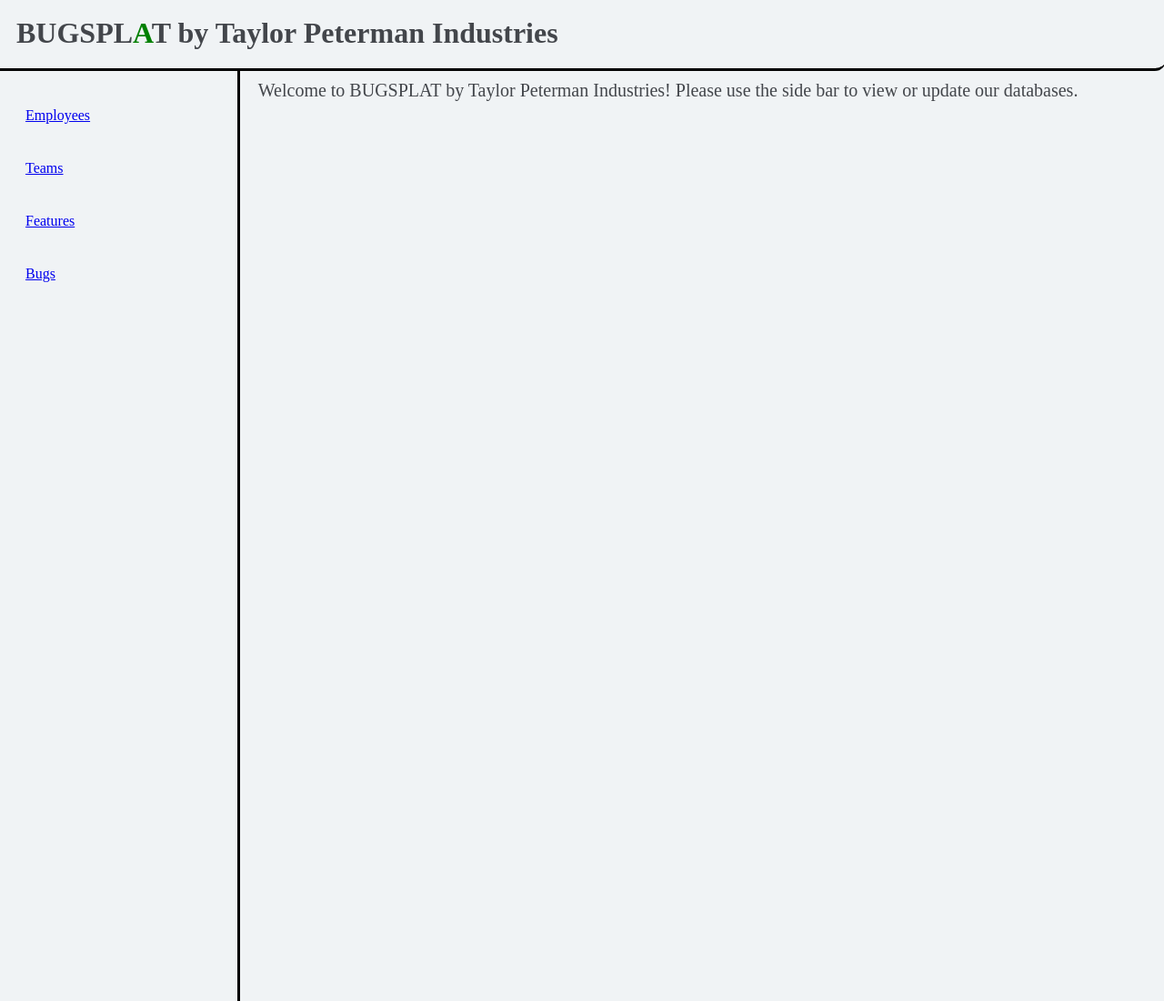
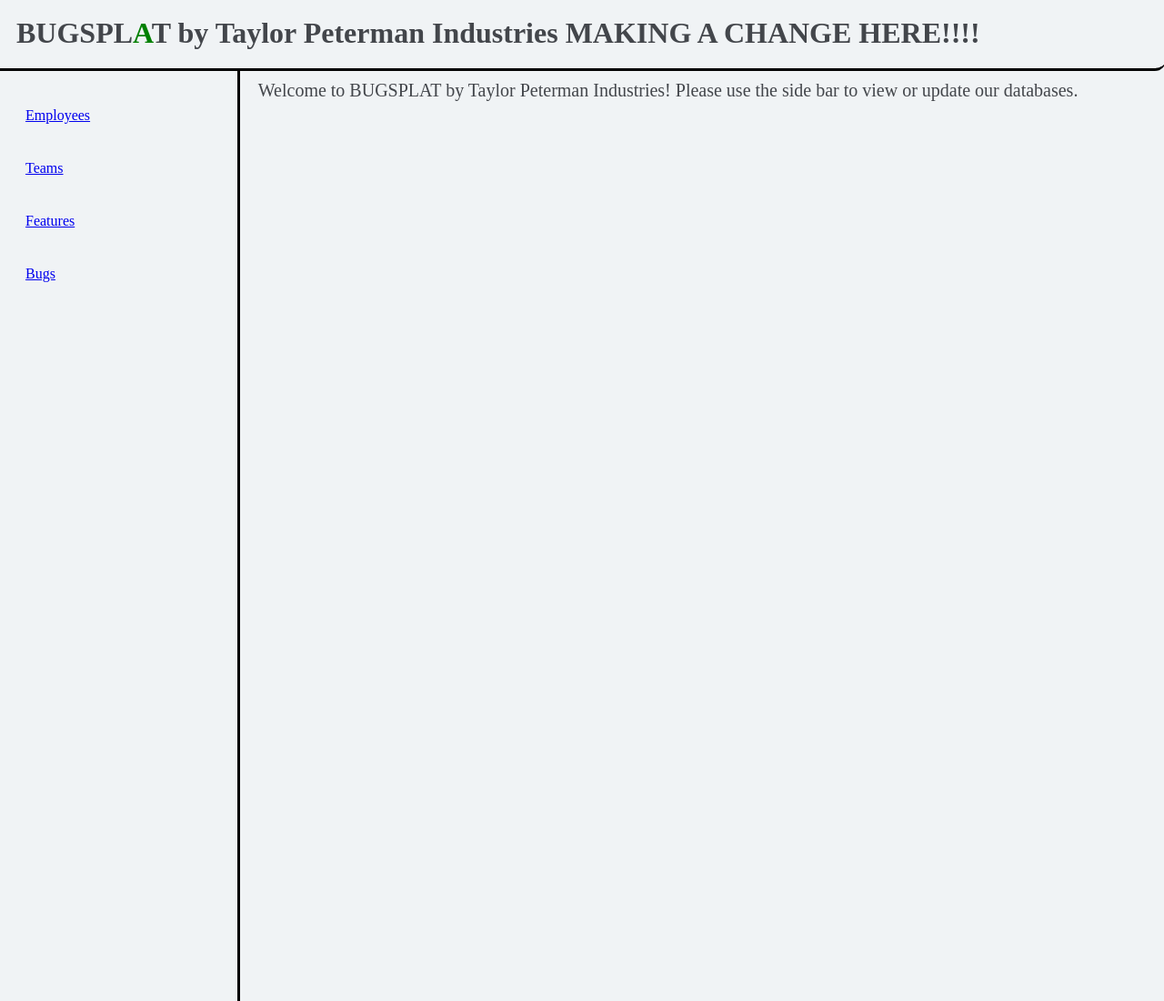
Before and after one commit to taylordo/taylordo.github.io, a plain HTML site: page index.html in a window 1280 px wide. Shown: the top 1100 px of the page at 91% size. Drawn offline with Linux system fonts and the light colour scheme.

Commit message:
changed title

```diff
--- a/index.html
+++ b/index.html
@@ -9,7 +9,7 @@
 <body>
     <!-- Title -->
     <a id="title-link" href="index.html">
-        <h1 id="title"> BUGSPL<span style="color:green">A</span>T by Taylor Peterman Industries</h1>
+        <h1 id="title"> BUGSPL<span style="color:green">A</span>T by Taylor Peterman Industries MAKING A CHANGE HERE!!!!</h1>
     </a>
 
 
```
Also changed, not shown: 1 other file.
